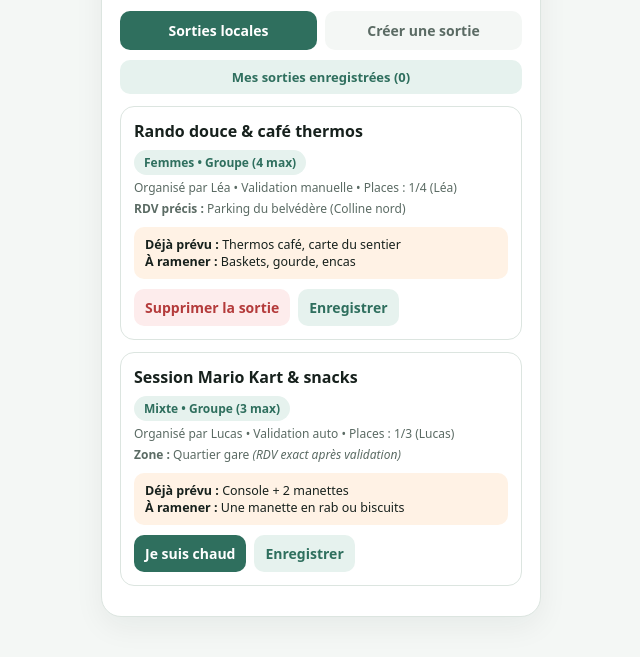
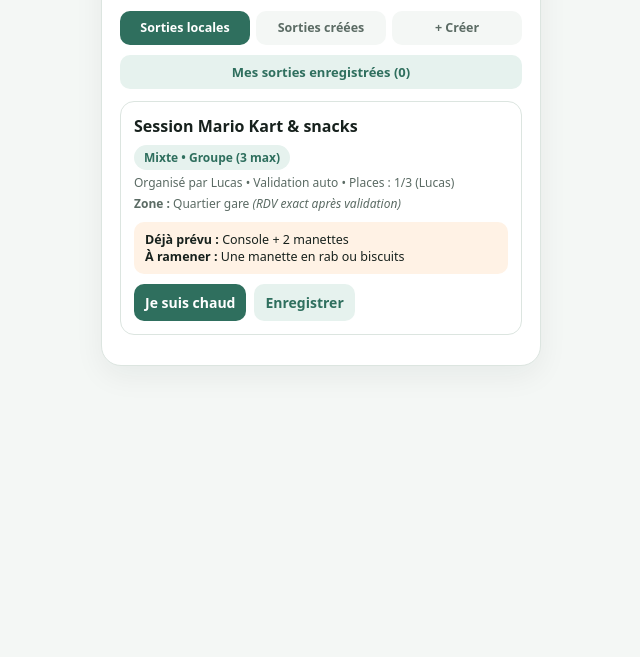
Before and after one commit to dyrandu13-prog/sort-app, a plain HTML site: page index.html in a window 1280 px wide. Shown: the part 143-800 px from the top of the page, without its empty margins (319-959 px from the left). Drawn offline with Linux system fonts and the light colour scheme.

Commit message:
Update index.html

```diff
--- a/index.html
+++ b/index.html
@@ -93,11 +93,15 @@
     }
     .tabs {
       display: grid;
-      grid-template-columns: 1fr 1fr;
-      gap: 8px;
+      grid-template-columns: repeat(3, 1fr);
+      gap: 6px;
       margin-bottom: 10px;
     }
-    .tabs button { padding: 10px; }
+    .tabs button {
+      padding: 9px 6px;
+      font-size: 12.5px;
+      line-height: 1.25;
+    }
     .tabs button.inactive { background: var(--bg); color: var(--muted); }
     .sub-bar {
       display: flex;
@@ -168,7 +172,7 @@
 <body>
   <div class="app">
     <header>
-      <div class="brand">SORT <span style="font-size:11px;font-weight:600;opacity:0.7;">v0.8</span></div>
+      <div class="brand">SORT <span style="font-size:11px;font-weight:600;opacity:0.7;">v0.9</span></div>
       <span class="pill">100% gratuit • Sans swipe</span>
     </header>
 
@@ -180,15 +184,17 @@
     <div id="feedback" class="notice hidden"></div>
 
     <div class="tabs">
-      <button id="tabFeed" type="button" onclick="setTab('feed')">Sorties locales</button>
-      <button id="tabCreate" type="button" class="inactive" onclick="setTab('create')">Créer une sortie</button>
+      <button id="tabLocal" type="button" onclick="setTab('local')">Sorties locales</button>
+      <button id="tabMine" type="button" class="inactive" onclick="setTab('mine')">Sorties créées</button>
+      <button id="tabCreate" type="button" class="inactive" onclick="setTab('create')">+ Créer</button>
     </div>
 
-    <div id="feedSubBar" class="sub-bar">
+    <div id="localSubBar" class="sub-bar">
       <button id="btnSavedFilter" type="button" class="secondary" onclick="toggleSavedFilter()">Mes sorties enregistrées (0)</button>
     </div>
 
-    <div id="viewFeed"></div>
+    <div id="viewLocal"></div>
+    <div id="viewMine" class="hidden"></div>
 
     <div id="viewCreate" class="hidden">
       <form id="createForm" class="card" onsubmit="handleCreateSubmit(event)">
@@ -284,7 +290,7 @@
       }
     ];
 
-    let activeTab = "feed";
+    let activeTab = "local";
 
     function initSelects() {
       const sel = document.getElementById("currentUser");
@@ -402,11 +408,15 @@
     function setTab(tab) {
       activeTab = tab;
       pendingDeleteId = null;
-      document.getElementById("viewFeed").classList.toggle("hidden", tab !== "feed");
+      document.getElementById("viewLocal").classList.toggle("hidden", tab !== "local");
+      document.getElementById("viewMine").classList.toggle("hidden", tab !== "mine");
       document.getElementById("viewCreate").classList.toggle("hidden", tab !== "create");
-      document.getElementById("feedSubBar").classList.toggle("hidden", tab !== "feed");
-      document.getElementById("tabFeed").className = tab === "feed" ? "" : "inactive";
+      document.getElementById("localSubBar").classList.toggle("hidden", tab !== "local");
+
+      document.getElementById("tabLocal").className = tab === "local" ? "" : "inactive";
+      document.getElementById("tabMine").className = tab === "mine" ? "" : "inactive";
       document.getElementById("tabCreate").className = tab === "create" ? "" : "inactive";
+
       if (tab === "create") syncMixityRules();
       render();
     }
@@ -443,8 +453,8 @@
         document.getElementById("evTitle").value = "";
         document.getElementById("evHasGear").value = "";
         document.getElementById("evBringGear").value = "";
-        setTab("feed");
-        showMsg(`Sortie "${title}" publiée (${accessMode === "auto" ? "validation auto" : "validation manuelle"}).`);
+        setTab("mine");
+        showMsg(`Sortie "${title}" publiée dans tes sorties créées.`);
       } catch (err) {
         showMsg("Erreur lors de la publication : " + err.message, true);
       }
@@ -455,11 +465,12 @@
       const ev = events.find(x => String(x.id) === String(eventId));
       if (!ev) return;
 
-      if (ev.participants.includes(me.id)) {
-        if (ev.hostId === me.id) {
-          showMsg("Tu es l'organisateur : clique sur « Supprimer la sortie » pour la retirer.", true);
+      if (String(ev.hostId) === String(me.id)) {
+        showMsg("Gère ta sortie depuis l'onglet « Sorties créées ».", true);
         return;
       }
+
+      if (ev.participants.includes(me.id)) {
         ev.participants = ev.participants.filter(id => id !== me.id);
         render();
         showMsg("Tu t'es désisté : la place s'est libérée.");
@@ -540,31 +551,7 @@
       showMsg(`${applicant.name} a été accepté(e) sur la sortie.`);
     }
 
-    function render() {
-      const me = getUser(document.getElementById("currentUser").value);
-      const container = document.getElementById("viewFeed");
-
-      const baseVisible = events.filter(ev => !isBlockedWithAnyParticipant(me.id, ev.participants));
-      const savedCount = baseVisible.filter(ev => isSaved(me.id, ev.id)).length;
-
-      const filterBtn = document.getElementById("btnSavedFilter");
-      filterBtn.textContent = onlySaved
-        ? `Afficher toutes les sorties (${baseVisible.length})`
-        : `Mes sorties enregistrées (${savedCount})`;
-      filterBtn.className = onlySaved ? "filter-active" : "secondary";
-
-      const visibleEvents = onlySaved
-        ? baseVisible.filter(ev => isSaved(me.id, ev.id))
-        : baseVisible;
-
-      if (!visibleEvents.length) {
-        container.innerHTML = `<div class="card"><div class="meta">${
-          onlySaved ? "Aucune sortie enregistrée pour ce profil." : "Aucune sortie visible ici pour le moment."
-        }</div></div>`;
-        return;
-      }
-
-      container.innerHTML = visibleEvents.map(ev => {
+    function renderEventCard(ev, me, isManagementView) {
       const host = getUser(ev.hostId);
       const isHost = String(ev.hostId) === String(me.id);
       const joined = ev.participants.includes(me.id);
@@ -572,7 +559,7 @@
       const saved = isSaved(me.id, ev.id);
       const isConfirmingDelete = isHost && String(pendingDeleteId) === String(ev.id);
       const names = ev.participants.map(id => getUser(id).name).join(", ");
-        const locationText = joined
+      const locationText = (joined || isManagementView)
         ? `<strong>RDV précis :</strong> ${ev.exactSpot} (${ev.zone})`
         : `<strong>Zone :</strong> ${ev.zone} <em>(RDV exact après validation)</em>`;
 
@@ -583,7 +570,7 @@
         </div>
       ` : "";
 
-        const hostRequestsHtml = (isHost && ev.accessMode === "manual" && ev.pendingIds.length) ? `
+      const hostRequestsHtml = (isManagementView && ev.accessMode === "manual" && ev.pendingIds.length) ? `
         <div class="req-box">
           <strong>À valider manuellement (${ev.pendingIds.length}) :</strong>
           ${ev.pendingIds.map(pid => {
@@ -605,15 +592,15 @@
       const formatLabel = ev.totalSpots === 2 ? "1v1 (2 max)" : `Groupe (${ev.totalSpots} max)`;
       const accessLabel = ev.accessMode === "auto" ? "Validation auto" : "Validation manuelle";
 
-        let mainActionBtn = "";
-        if (isHost) {
-          mainActionBtn = `<button type="button" class="danger" onclick="askDeleteEvent('${ev.id}')">Supprimer la sortie</button>`;
+      let leftBtns = "";
+      if (isManagementView) {
+        leftBtns = `<button type="button" class="danger" onclick="askDeleteEvent('${ev.id}')">Supprimer la sortie</button>`;
       } else if (joined) {
-          mainActionBtn = `<button type="button" class="danger" onclick="toggleJoin('${ev.id}')">Me désister</button>`;
+        leftBtns = `<button type="button" class="danger" onclick="toggleJoin('${ev.id}')">Me désister</button>`;
       } else if (pending) {
-          mainActionBtn = `<button type="button" class="filter-active" onclick="toggleJoin('${ev.id}')">En attente (annuler)</button>`;
+        leftBtns = `<button type="button" class="filter-active" onclick="toggleJoin('${ev.id}')">En attente (annuler)</button>`;
       } else {
-          mainActionBtn = `<button type="button" onclick="toggleJoin('${ev.id}')">Je suis chaud</button>`;
+        leftBtns = `<button type="button" onclick="toggleJoin('${ev.id}')">Je suis chaud</button>`;
       }
 
       return `
@@ -628,7 +615,7 @@
           ${hostRequestsHtml}
           <div style="margin-top:10px;" class="row">
             <div class="row">
-                ${mainActionBtn}
+              ${leftBtns}
               <button type="button" class="secondary" onclick="toggleSave('${ev.id}')">${saved ? "Enregistrée ✓" : "Enregistrer"}</button>
             </div>
           </div>
@@ -645,7 +632,48 @@
           }
         </div>
       `;
-      }).join("");
+    }
+
+    function render() {
+      const me = getUser(document.getElementById("currentUser").value);
+      const localContainer = document.getElementById("viewLocal");
+      const mineContainer = document.getElementById("viewMine");
+
+      const myEvents = events.filter(ev => String(ev.hostId) === String(me.id));
+      const pendingTotal = myEvents.reduce((acc, ev) => acc + (ev.accessMode === "manual" ? ev.pendingIds.length : 0), 0);
+      document.getElementById("tabMine").textContent = pendingTotal > 0
+        ? `Sorties créées (${pendingTotal})`
+        : "Sorties créées";
+
+      const localPool = events.filter(ev =>
+        String(ev.hostId) !== String(me.id) &&
+        !isBlockedWithAnyParticipant(me.id, ev.participants)
+      );
+      const savedCount = localPool.filter(ev => isSaved(me.id, ev.id)).length;
+
+      const filterBtn = document.getElementById("btnSavedFilter");
+      filterBtn.textContent = onlySaved
+        ? `Afficher toutes les sorties locales (${localPool.length})`
+        : `Mes sorties enregistrées (${savedCount})`;
+      filterBtn.className = onlySaved ? "filter-active" : "secondary";
+
+      const visibleLocal = onlySaved
+        ? localPool.filter(ev => isSaved(me.id, ev.id))
+        : localPool;
+
+      if (!visibleLocal.length) {
+        localContainer.innerHTML = `<div class="card"><div class="meta">${
+          onlySaved ? "Aucune sortie locale enregistrée pour ce profil." : "Aucune sortie locale disponible ici pour le moment."
+        }</div></div>`;
+      } else {
+        localContainer.innerHTML = visibleLocal.map(ev => renderEventCard(ev, me, false)).join("");
+      }
+
+      if (!myEvents.length) {
+        mineContainer.innerHTML = `<div class="card"><div class="meta">Tu n'as pas encore créé de sortie. Passe sur « + Créer » pour lancer la tienne.</div></div>`;
+      } else {
+        mineContainer.innerHTML = myEvents.map(ev => renderEventCard(ev, me, true)).join("");
+      }
     }
 
     initSelects();
```
Lines whose indentation alone changed are shown as unchanged.
